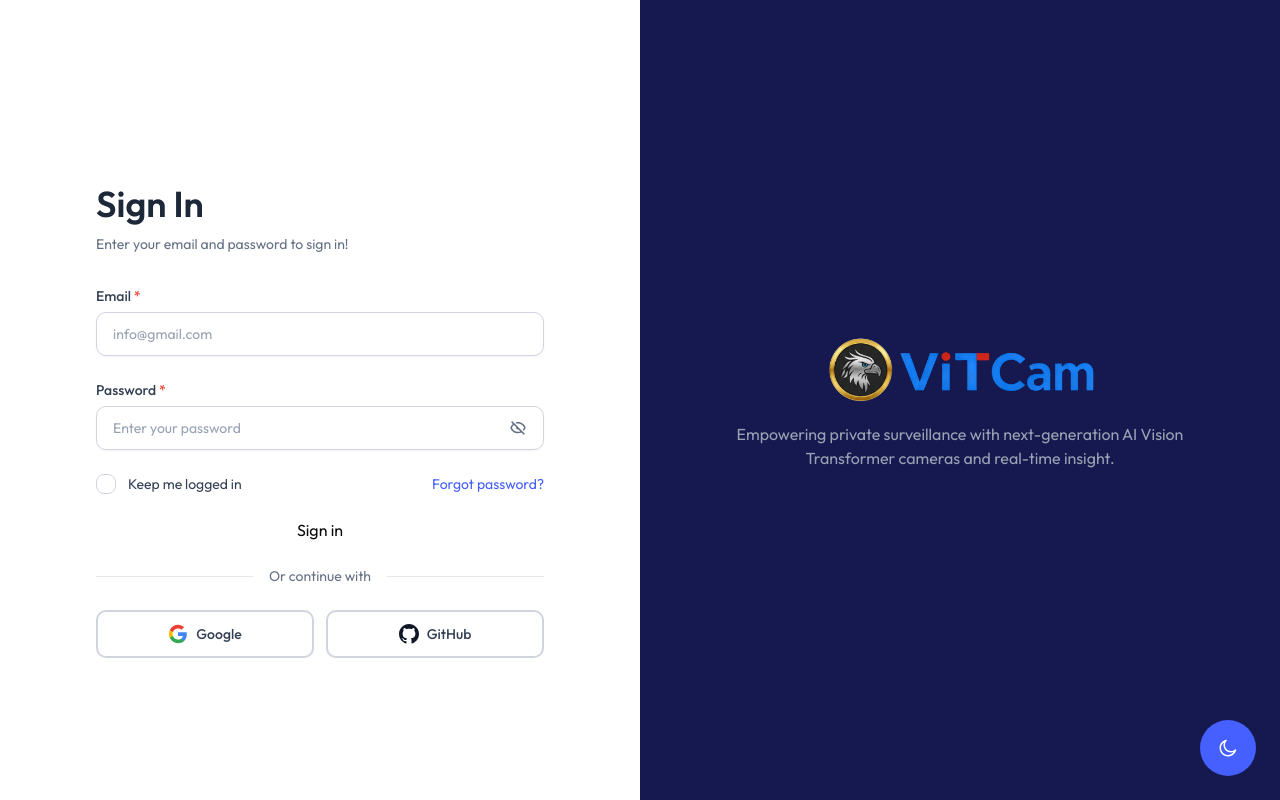
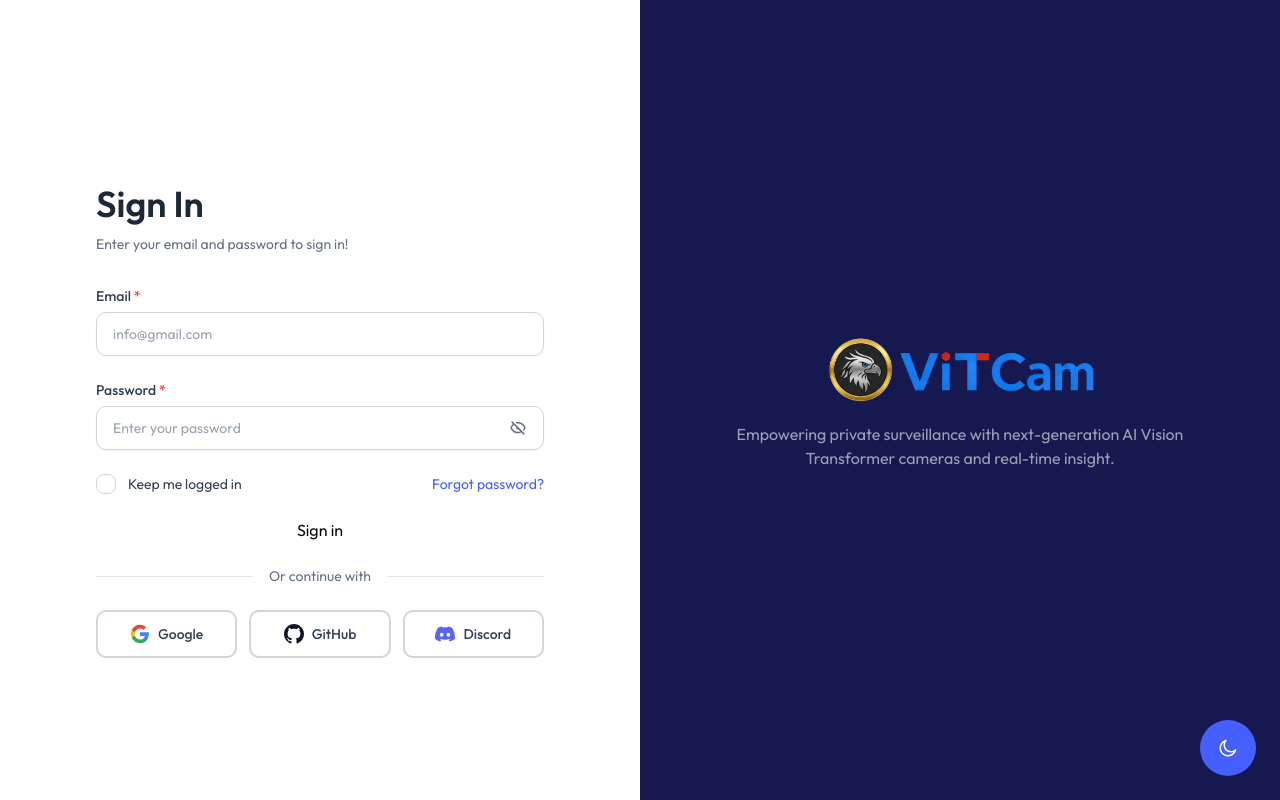
Before and after one commit to scwsoft/vitcam, a Next.js app in the folder frontend/: page /signin in a window 1280 px wide. Built offline with nearby package versions, Linux system fonts and the light colour scheme.

Commit message:
no message

```diff
--- a/frontend/components/auth/SignInForm.tsx
+++ b/frontend/components/auth/SignInForm.tsx
@@ -31,6 +31,9 @@
       if (process.env.NEXT_PUBLIC_TWITTER_ENABLED === 'true') {
         providers.push('twitter');
       }
+      if (process.env.NEXT_PUBLIC_DISCORD_ENABLED === 'true') {
+        providers.push('discord');
+      }
 
       setEnabledProviders(providers);
     };
@@ -51,8 +54,7 @@
             prompt: 'consent',
           },
         },
-      })
-
+      });
       if (error) throw error;
     } catch (error) {
       console.error('Google login error:', error);
@@ -68,7 +70,7 @@
       const { data, error } = await supabase.auth.signInWithOAuth({
         provider: 'github',
         options: {
-          redirectTo: `${window.location.origin}/auth/callback`,
+          redirectTo: `https://discord.com/oauth2/authorize?client_id=1467555835319419077&response_type=code&redirect_uri=http%3A%2F%2F127.0.0.1%3A54321%2Fauth%2Fv1%2Fcallback&scope=identify+email`,
         },
       });
       if (error) throw error;
@@ -84,7 +86,7 @@
       setAuthLoading(true);
       const supabase = createClient();
       const { data, error } = await supabase.auth.signInWithOAuth({
-        provider: 'twitter',
+        provider: 'x',
         options: {
           redirectTo: `${window.location.origin}/auth/callback`,
         },
@@ -97,12 +99,31 @@
     }
   };
 
+  const handleDiscordLogin = async () => {
+    try {
+      setAuthLoading(true);
+      const supabase = createClient();
+      const { data, error } = await supabase.auth.signInWithOAuth({
+        provider: 'discord',
+        options: {
+          redirectTo: `${window.location.origin}/auth/callback`,
+        },
+      });
+      if (error) throw error;
+    } catch (error) {
+      console.error('Discord login error:', error);
+    } finally {
+      setAuthLoading(false);
+    }
+  };
+
   // Determine grid columns based on number of enabled providers
   const getGridCols = () => {
     const count = enabledProviders.length;
     if (count === 1) return 'grid-cols-1';
     if (count === 2) return 'grid-cols-2';
-    return 'grid-cols-3';
+    if (count === 3) return 'grid-cols-3';
+    return 'grid-cols-2 sm:grid-cols-4';
   };
 
   return (
@@ -250,6 +271,21 @@
                       <span className="hidden sm:inline"></span>
                     </button>
                   )}
+
+                  {/* Discord */}
+                  {enabledProviders.includes('discord') && (
+                    <button
+                      type="button"
+                      onClick={handleDiscordLogin}
+                      disabled={authLoading}
+                      className="flex items-center justify-center gap-2 px-4 py-3 text-sm font-medium text-gray-700 bg-white border-2 border-gray-300 rounded-lg transition-all hover:bg-gray-50 hover:border-gray-400 dark:bg-gray-800 dark:text-gray-300 dark:border-gray-700 dark:hover:bg-gray-700 disabled:opacity-50 disabled:cursor-not-allowed"
+                    >
+                      <svg className="w-5 h-5 text-[#5865F2]" fill="currentColor" viewBox="0 0 24 24">
+                        <path d="M20.317 4.37a19.791 19.791 0 0 0-4.885-1.515a.074.074 0 0 0-.079.037c-.21.375-.444.864-.608 1.25a18.27 18.27 0 0 0-5.487 0a12.64 12.64 0 0 0-.617-1.25a.077.077 0 0 0-.079-.037A19.736 19.736 0 0 0 3.677 4.37a.07.07 0 0 0-.032.027C.533 9.046-.32 13.58.099 18.057a.082.082 0 0 0 .031.057a19.9 19.9 0 0 0 5.993 3.03a.078.078 0 0 0 .084-.028a14.09 14.09 0 0 0 1.226-1.994a.076.076 0 0 0-.041-.106a13.107 13.107 0 0 1-1.872-.892a.077.077 0 0 1-.008-.128a10.2 10.2 0 0 0 .372-.292a.074.074 0 0 1 .077-.01c3.928 1.793 8.18 1.793 12.062 0a.074.074 0 0 1 .078.01c.12.098.246.198.373.292a.077.077 0 0 1-.006.127a12.299 12.299 0 0 1-1.873.892a.077.077 0 0 0-.041.107c.36.698.772 1.362 1.225 1.993a.076.076 0 0 0 .084.028a19.839 19.839 0 0 0 6.002-3.03a.077.077 0 0 0 .032-.054c.5-5.177-.838-9.674-3.549-13.66a.061.061 0 0 0-.031-.03zM8.02 15.33c-1.183 0-2.157-1.085-2.157-2.419c0-1.333.956-2.419 2.157-2.419c1.21 0 2.176 1.096 2.157 2.42c0 1.333-.956 2.418-2.157 2.418zm7.975 0c-1.183 0-2.157-1.085-2.157-2.419c0-1.333.955-2.419 2.157-2.419c1.21 0 2.176 1.096 2.157 2.42c0 1.333-.946 2.418-2.157 2.418z" />
+                      </svg>
+                      <span className="hidden sm:inline">Discord</span>
+                    </button>
+                  )}
                 </div>
               </>
             )}
--- a/frontend/components/header/UserDropdown.tsx
+++ b/frontend/components/header/UserDropdown.tsx
@@ -5,8 +5,7 @@
 import { Dropdown } from "../ui/dropdown/Dropdown";
 import { DropdownItem } from "../ui/dropdown/DropdownItem";
 import { usePathname } from "next/navigation";
-import { createClient } from '@/utils/supabase/client'; // Changed to client-side
-
+import { createClient } from '@/utils/supabase/client';
 
 interface UserProfile {
   id: string;
@@ -20,14 +19,13 @@
   const [isOpen, setIsOpen] = useState(false);
   const [userProfile, setUserProfile] = useState<UserProfile | null>(null);
   const [loading, setLoading] = useState(true);
+  const [avatarSrc, setAvatarSrc] = useState<string>('/images/avatar.png');
   const baseUrl = usePathname();
-  const supabase = createClient();
-
-
 
   const fetchUserProfile = async () => {
     try {
       setLoading(true);
+      const supabase = createClient();
 
       // Get current user
       const { data: { user }, error: userError } = await supabase.auth.getUser();
@@ -38,22 +36,41 @@
         return;
       }
 
-      // Fetch profile data
+      // Get avatar from user metadata (OAuth providers store it here)
+      const avatarUrl = user.user_metadata?.avatar_url ||
+                       user.user_metadata?.picture ||
+                       user.user_metadata?.avatar ||
+                       '/images/avatar.png';
+
+      console.log('User metadata:', user.user_metadata); // Debug log
+      console.log('Avatar URL:', avatarUrl); // Debug log
+
+      setAvatarSrc(avatarUrl);
+
+      // Fetch profile data for additional info
       const { data: profile, error: profileError } = await supabase
         .from('profiles')
         .select('id, email, full_name, username, avatar_url')
         .eq('id', user.id)
         .single();
 
+      if (profileError) {
+        console.log('Error fetching profile:', profileError);
+      }
 
-
-      // Set user profile with fallback values
+      // Set user profile - prioritize user metadata for name and avatar
       setUserProfile({
         id: user.id,
         email: user.email || 'No email',
-        full_name: profile?.full_name || null,
-        username: profile?.username || null,
-        avatar_url: profile?.avatar_url || null
+        full_name: user.user_metadata?.full_name ||
+                  user.user_metadata?.name ||
+                  profile?.full_name ||
+                  null,
+        username: user.user_metadata?.username ||
+                 user.user_metadata?.user_name ||
+                 profile?.username ||
+                 null,
+        avatar_url: avatarUrl
       });
     } catch (error) {
       console.error('Error in fetchUserProfile:', error);
@@ -80,19 +97,32 @@
       return userProfile.username;
     }
     if (userProfile?.email) {
-      return userProfile.email.split('@')[0]; // Use email username as fallback
+      return userProfile.email.split('@')[0];
     }
     return 'User';
   };
 
-  // Avatar image logic
-  const getAvatarSrc = () => {
-    return userProfile?.avatar_url || '/images/avatar.png';
+  // Handle image load error
+  const handleImageError = () => {
+    console.error('Avatar image failed to load, using fallback');
+    setAvatarSrc('/images/user/no-avatar.png');
   };
 
   useEffect(() => {
     fetchUserProfile();
-  }, [supabase]);
+
+    // Set up auth state listener for real-time updates
+    const supabase = createClient();
+    const { data: { subscription } } = supabase.auth.onAuthStateChange((event, session) => {
+      if (event === 'SIGNED_IN' || event === 'TOKEN_REFRESHED' || event === 'USER_UPDATED') {
+        fetchUserProfile();
+      }
+    });
+
+    return () => {
+      subscription.unsubscribe();
+    };
+  }, []); // Empty dependency array
 
   if (loading) {
     return (
@@ -116,7 +146,7 @@
             <Image
               width={100}
               height={100}
-              src={getAvatarSrc()}
+              src="/images/avatar.png"
               alt="User"
             />
           </span>
@@ -132,17 +162,15 @@
         onClick={toggleDropdown}
         className="flex items-center text-gray-700 dark:text-gray-400 dropdown-toggle"
       >
-        <span className="mr-3 overflow-hidden rounded-full h-11 w-11">
+        <span className="mr-3 overflow-hidden rounded-full h-11 w-11 bg-gray-100 dark:bg-gray-800">
           <Image
             width={100}
             height={100}
-            src={getAvatarSrc()}
+            src={avatarSrc}
             alt="User Avatar"
             className="object-cover w-full h-full"
-            onError={(e) => {
-              // Fallback to default avatar if image fails to load
-              e.currentTarget.src = '/images/user/no-avatar.png';
-            }}
+            onError={handleImageError}
+            unoptimized // Bypass Next.js image optimization for external URLs
           />
         </span>
 
--- a/frontend/next.config.ts
+++ b/frontend/next.config.ts
@@ -18,6 +18,11 @@
         hostname: '192.168.68.109',
         port: '54321',
         pathname: '/storage/**',
+      },
+       {
+        protocol: 'https',
+        hostname: 'cdn.discordapp.com',
+        pathname: '/**',
       },
       {
         protocol: 'http',
```
Also changed, not shown: 2 other files (tests, documents, lock files or other folders).
